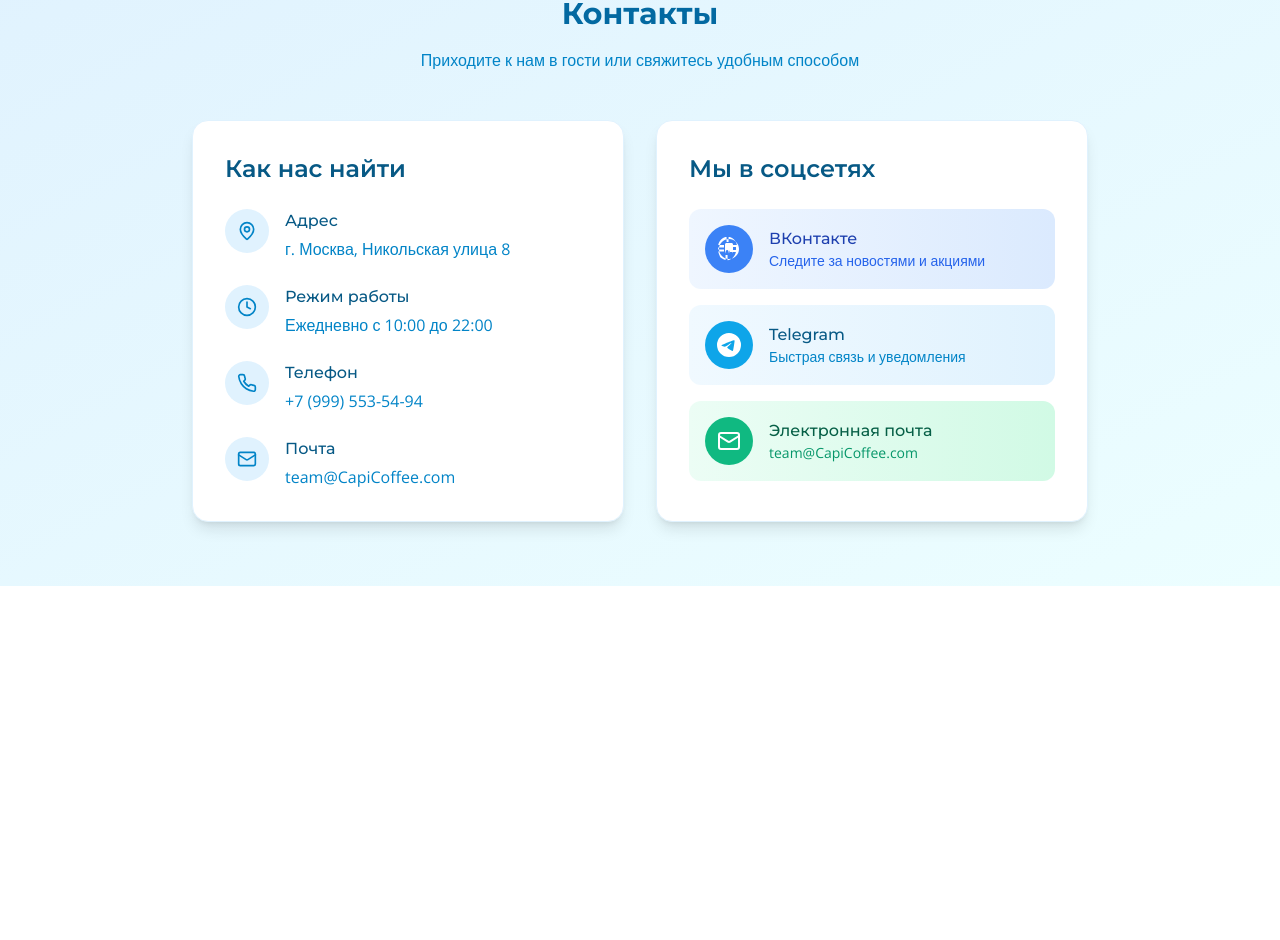
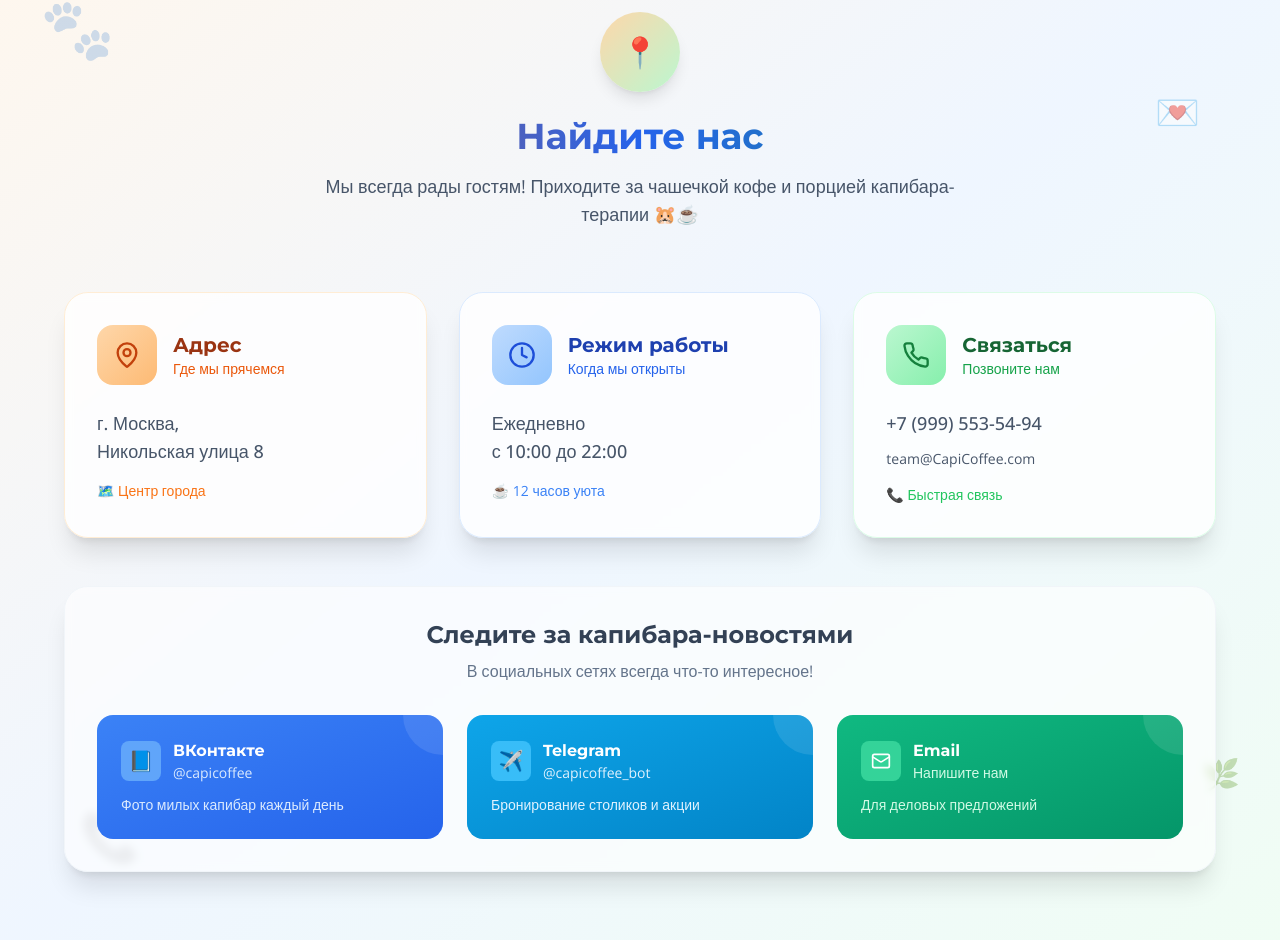
Before and after one commit to pr-poehali-dev/cafe-kapi-design, a React (Vite) app: page / in a window 1280 px wide. Shown: the part 8876-9816 px from the top of the page. Before the commit the page ends 9462 px from the top, so only its background shows below. Built offline with nearby package versions, Linux system fonts and the light colour scheme.

Commit message:
Обновление дизайна контактов

```diff
--- a/src/components/Contacts.tsx
+++ b/src/components/Contacts.tsx
@@ -1,145 +1,232 @@
 import Icon from "@/components/ui/icon";
+import { useState } from "react";
 
 const Contacts = () => {
+  const [hoveredCard, setHoveredCard] = useState<string | null>(null);
+  const [copiedPhone, setCopiedPhone] = useState(false);
+  const [copiedEmail, setCopiedEmail] = useState(false);
+
+  const copyPhone = () => {
+    navigator.clipboard.writeText("+7 (999) 553-54-94");
+    setCopiedPhone(true);
+    setTimeout(() => setCopiedPhone(false), 2000);
+  };
+
+  const copyEmail = () => {
+    navigator.clipboard.writeText("team@CapiCoffee.com");
+    setCopiedEmail(true);
+    setTimeout(() => setCopiedEmail(false), 2000);
+  };
+
   return (
     <section
       id="contacts"
-      className="py-16 bg-gradient-to-br from-nature-100 to-aqua-50"
+      className="py-20 bg-gradient-to-br from-orange-50 via-blue-50 to-green-50 relative overflow-hidden"
     >
-      <div className="container mx-auto px-4">
-        <div className="text-center mb-12">
-          <h2 className="text-3xl font-bold text-nature-700 mb-4">Контакты</h2>
-          <p className="text-nature-600">
-            Приходите к нам в гости или свяжитесь удобным способом
+      {/* Плавающие декоративные элементы */}
+      <div className="absolute inset-0 pointer-events-none">
+        <div className="absolute top-20 left-10 text-6xl opacity-20 animate-bounce">
+          🐾
+        </div>
+        <div className="absolute top-40 right-20 text-4xl opacity-20 animate-pulse">
+          💌
+        </div>
+        <div className="absolute bottom-20 left-20 text-5xl opacity-20 animate-bounce delay-1000">
+          📞
+        </div>
+        <div className="absolute bottom-40 right-10 text-3xl opacity-20 animate-pulse delay-500">
+          🌿
+        </div>
+      </div>
+
+      <div className="container mx-auto px-4 relative z-10">
+        <div className="text-center mb-16">
+          <div className="inline-flex items-center justify-center w-20 h-20 bg-gradient-to-br from-orange-200 to-green-200 rounded-full mb-6 shadow-lg">
+            <span className="text-3xl">📍</span>
+          </div>
+          <h2 className="text-4xl font-bold text-transparent bg-clip-text bg-gradient-to-r from-orange-600 via-blue-600 to-green-600 mb-4">
+            Найдите нас
+          </h2>
+          <p className="text-slate-600 max-w-2xl mx-auto text-lg">
+            Мы всегда рады гостям! Приходите за чашечкой кофе и порцией
+            капибара-терапии 🐹☕
           </p>
         </div>
 
-        <div className="max-w-4xl mx-auto">
-          <div className="grid md:grid-cols-2 gap-8">
-            {/* Контактная информация */}
-            <div className="bg-white rounded-2xl p-8 shadow-lg border border-nature-100">
-              <h3 className="text-2xl font-semibold text-nature-800 mb-6">
-                Как нас найти
-              </h3>
-
-              <div className="space-y-6">
-                <div className="flex items-start">
-                  <div className="bg-nature-100 rounded-full p-3 mr-4 flex-shrink-0">
-                    <Icon name="MapPin" size={20} className="text-nature-600" />
+        <div className="max-w-6xl mx-auto">
+          <div className="grid lg:grid-cols-3 gap-8 mb-12">
+            {/* Местоположение */}
+            <div
+              className="bg-white/80 backdrop-blur-sm rounded-3xl p-8 shadow-xl border border-orange-100 hover:shadow-2xl hover:-translate-y-2 transition-all duration-500 cursor-pointer group"
+              onMouseEnter={() => setHoveredCard("location")}
+              onMouseLeave={() => setHoveredCard(null)}
+            >
+              <div className="flex items-center mb-6">
+                <div className="bg-gradient-to-br from-orange-200 to-orange-300 rounded-2xl p-4 mr-4 group-hover:scale-110 group-hover:rotate-6 transition-all duration-300">
+                  <Icon name="MapPin" size={28} className="text-orange-700" />
                 </div>
                 <div>
-                    <h4 className="font-medium text-nature-800 mb-1">Адрес</h4>
-                    <p className="text-nature-600">
-                      г. Москва, Никольская улица 8
+                  <h3 className="text-xl font-bold text-orange-800">Адрес</h3>
+                  <p className="text-orange-600 text-sm">Где мы прячемся</p>
+                </div>
+              </div>
+              <p className="text-slate-600 text-lg font-medium">
+                г. Москва,
+                <br />
+                Никольская улица 8
               </p>
+              <div className="mt-4 text-orange-500 text-sm">
+                {hoveredCard === "location"
+                  ? "📍 Кликните, чтобы открыть карту"
+                  : "🗺️ Центр города"}
               </div>
             </div>
 
-                <div className="flex items-start">
-                  <div className="bg-nature-100 rounded-full p-3 mr-4 flex-shrink-0">
-                    <Icon name="Clock" size={20} className="text-nature-600" />
+            {/* Время работы */}
+            <div
+              className="bg-white/80 backdrop-blur-sm rounded-3xl p-8 shadow-xl border border-blue-100 hover:shadow-2xl hover:-translate-y-2 transition-all duration-500 cursor-pointer group"
+              onMouseEnter={() => setHoveredCard("time")}
+              onMouseLeave={() => setHoveredCard(null)}
+            >
+              <div className="flex items-center mb-6">
+                <div className="bg-gradient-to-br from-blue-200 to-blue-300 rounded-2xl p-4 mr-4 group-hover:scale-110 group-hover:rotate-6 transition-all duration-300">
+                  <Icon name="Clock" size={28} className="text-blue-700" />
                 </div>
                 <div>
-                    <h4 className="font-medium text-nature-800 mb-1">
+                  <h3 className="text-xl font-bold text-blue-800">
                     Режим работы
-                    </h4>
-                    <p className="text-nature-600">
-                      Ежедневно с 10:00 до 22:00
+                  </h3>
+                  <p className="text-blue-600 text-sm">Когда мы открыты</p>
+                </div>
+              </div>
+              <p className="text-slate-600 text-lg font-medium">
+                Ежедневно
+                <br />с 10:00 до 22:00
               </p>
+              <div className="mt-4 text-blue-500 text-sm">
+                {hoveredCard === "time"
+                  ? "⏰ Сейчас открыто!"
+                  : "☕ 12 часов уюта"}
               </div>
             </div>
 
-                <div className="flex items-start">
-                  <div className="bg-nature-100 rounded-full p-3 mr-4 flex-shrink-0">
-                    <Icon name="Phone" size={20} className="text-nature-600" />
+            {/* Контакты */}
+            <div
+              className="bg-white/80 backdrop-blur-sm rounded-3xl p-8 shadow-xl border border-green-100 hover:shadow-2xl hover:-translate-y-2 transition-all duration-500 cursor-pointer group"
+              onMouseEnter={() => setHoveredCard("contact")}
+              onMouseLeave={() => setHoveredCard(null)}
+            >
+              <div className="flex items-center mb-6">
+                <div className="bg-gradient-to-br from-green-200 to-green-300 rounded-2xl p-4 mr-4 group-hover:scale-110 group-hover:rotate-6 transition-all duration-300">
+                  <Icon name="Phone" size={28} className="text-green-700" />
                 </div>
                 <div>
-                    <h4 className="font-medium text-nature-800 mb-1">
-                      Телефон
-                    </h4>
-                    <p className="text-nature-600">+7 (999) 553-54-94</p>
+                  <h3 className="text-xl font-bold text-green-800">
+                    Связаться
+                  </h3>
+                  <p className="text-green-600 text-sm">Позвоните нам</p>
                 </div>
               </div>
-
-                <div className="flex items-start">
-                  <div className="bg-nature-100 rounded-full p-3 mr-4 flex-shrink-0">
-                    <Icon name="Mail" size={20} className="text-nature-600" />
+              <div className="space-y-3">
+                <button
+                  onClick={copyPhone}
+                  className="block w-full text-left text-slate-600 text-lg font-medium hover:text-green-600 transition-colors"
+                >
+                  +7 (999) 553-54-94
+                </button>
+                <button
+                  onClick={copyEmail}
+                  className="block w-full text-left text-slate-600 text-sm hover:text-green-600 transition-colors"
+                >
+                  team@CapiCoffee.com
+                </button>
               </div>
-                  <div>
-                    <h4 className="font-medium text-nature-800 mb-1">Почта</h4>
-                    <p className="text-nature-600">team@CapiCoffee.com</p>
-                  </div>
+              <div className="mt-4 text-green-500 text-sm">
+                {copiedPhone
+                  ? "📋 Телефон скопирован!"
+                  : copiedEmail
+                    ? "📋 Email скопирован!"
+                    : hoveredCard === "contact"
+                      ? "📋 Кликните, чтобы скопировать"
+                      : "📞 Быстрая связь"}
               </div>
             </div>
           </div>
 
-            {/* Социальные сети */}
-            <div className="bg-white rounded-2xl p-8 shadow-lg border border-nature-100">
-              <h3 className="text-2xl font-semibold text-nature-800 mb-6">
-                Мы в соцсетях
+          {/* Социальные сети с анимацией */}
+          <div className="bg-white/60 backdrop-blur-sm rounded-3xl p-8 shadow-xl border border-slate-100">
+            <div className="text-center mb-8">
+              <h3 className="text-2xl font-bold text-slate-700 mb-2">
+                Следите за капибара-новостями
               </h3>
+              <p className="text-slate-500">
+                В социальных сетях всегда что-то интересное!
+              </p>
+            </div>
 
-              <div className="space-y-4">
+            <div className="grid md:grid-cols-3 gap-6">
               <a
                 href="#"
-                  className="flex items-center p-4 rounded-xl bg-gradient-to-r from-blue-50 to-blue-100 hover:from-blue-100 hover:to-blue-200 transition-all duration-300 group"
+                className="group relative overflow-hidden bg-gradient-to-br from-blue-500 to-blue-600 rounded-2xl p-6 text-white hover:from-blue-600 hover:to-blue-700 transition-all duration-300 transform hover:-translate-y-1 hover:shadow-xl"
               >
-                  <div className="bg-blue-500 rounded-full p-3 mr-4 group-hover:scale-110 transition-transform duration-300">
-                    <svg
-                      className="w-6 h-6 text-white"
-                      viewBox="0 0 24 24"
-                      fill="currentColor"
-                    >
-                      <path d="M15.07 13.76c-.16-.4-.56-.76-1.18-.76-.62 0-1.02.36-1.18.76L12 16.5l-.71-2.74c-.16-.4-.56-.76-1.18-.76-.62 0-1.02.36-1.18.76L8 16.5V7.5c0-.83.67-1.5 1.5-1.5h5c.83 0 1.5.67 1.5 1.5v9l-.93-2.74z" />
-                      <path d="M12 2C6.477 2 2 6.477 2 12s4.477 10 10 10 10-4.477 10-10S17.523 2 12 2zm7 10c0 .34-.03.67-.08 1H13v2h5.92c-.45 2.1-1.47 3.98-2.92 5.45-1.45 1.47-3.35 2.47-5.45 2.92V18h-2v4.92c-2.1-.45-3.98-1.47-5.45-2.92C2.65 18.55 1.65 16.65 1.2 14.55H7v-2H1.08c.05-.33.08-.66.08-1s-.03-.67-.08-1H7V8H1.2c.45-2.1 1.47-3.98 2.92-5.45C5.57 1.1 7.47.1 9.57-.35V5h2V-.35c2.1.45 3.98 1.47 5.45 2.92 1.45 1.47 2.47 3.35 2.92 5.45H13v2h5.92c.05.33.08.66.08 1z" />
-                    </svg>
+                <div className="absolute top-0 right-0 w-20 h-20 bg-white/10 rounded-full -mr-10 -mt-10 group-hover:scale-150 transition-transform duration-500"></div>
+                <div className="relative z-10">
+                  <div className="flex items-center mb-3">
+                    <div className="w-10 h-10 bg-blue-400 rounded-lg flex items-center justify-center mr-3">
+                      <span className="text-xl">📘</span>
                     </div>
                     <div>
-                    <h4 className="font-medium text-blue-800">ВКонтакте</h4>
-                    <p className="text-blue-600 text-sm">
-                      Следите за новостями и акциями
+                      <h4 className="font-bold">ВКонтакте</h4>
+                      <p className="text-blue-100 text-sm">@capicoffee</p>
+                    </div>
+                  </div>
+                  <p className="text-blue-100 text-sm">
+                    Фото милых капибар каждый день
                   </p>
                 </div>
               </a>
 
               <a
                 href="#"
-                  className="flex items-center p-4 rounded-xl bg-gradient-to-r from-sky-50 to-sky-100 hover:from-sky-100 hover:to-sky-200 transition-all duration-300 group"
+                className="group relative overflow-hidden bg-gradient-to-br from-sky-500 to-sky-600 rounded-2xl p-6 text-white hover:from-sky-600 hover:to-sky-700 transition-all duration-300 transform hover:-translate-y-1 hover:shadow-xl"
               >
-                  <div className="bg-sky-500 rounded-full p-3 mr-4 group-hover:scale-110 transition-transform duration-300">
-                    <svg
-                      className="w-6 h-6 text-white"
-                      viewBox="0 0 24 24"
-                      fill="currentColor"
-                    >
-                      <path d="M11.944 0A12 12 0 0 0 0 12a12 12 0 0 0 12 12 12 12 0 0 0 12-12A12 12 0 0 0 12 0a12 12 0 0 0-.056 0zm4.962 7.224c.1-.002.321.023.465.14a.506.506 0 0 1 .171.325c.016.093.036.306.02.472-.18 1.898-.962 6.502-1.36 8.627-.168.9-.499 1.201-.82 1.23-.696.065-1.225-.46-1.9-.902-1.056-.693-1.653-1.124-2.678-1.8-1.185-.78-.417-1.21.258-1.91.177-.184 3.247-2.977 3.307-3.23.007-.032.014-.15-.056-.212s-.174-.041-.249-.024c-.106.024-1.793 1.14-5.061 3.345-.48.33-.913.49-1.302.48-.428-.008-1.252-.241-1.865-.44-.752-.245-1.349-.374-1.297-.789.027-.216.325-.437.893-.663 3.498-1.524 5.83-2.529 6.998-3.014 3.332-1.386 4.025-1.627 4.476-1.635z" />
-                    </svg>
+                <div className="absolute top-0 right-0 w-20 h-20 bg-white/10 rounded-full -mr-10 -mt-10 group-hover:scale-150 transition-transform duration-500"></div>
+                <div className="relative z-10">
+                  <div className="flex items-center mb-3">
+                    <div className="w-10 h-10 bg-sky-400 rounded-lg flex items-center justify-center mr-3">
+                      <span className="text-xl">✈️</span>
                     </div>
                     <div>
-                    <h4 className="font-medium text-sky-800">Telegram</h4>
-                    <p className="text-sky-600 text-sm">
-                      Быстрая связь и уведомления
+                      <h4 className="font-bold">Telegram</h4>
+                      <p className="text-sky-100 text-sm">@capicoffee_bot</p>
+                    </div>
+                  </div>
+                  <p className="text-sky-100 text-sm">
+                    Бронирование столиков и акции
                   </p>
                 </div>
               </a>
 
               <a
                 href="mailto:team@CapiCoffee.com"
-                  className="flex items-center p-4 rounded-xl bg-gradient-to-r from-emerald-50 to-emerald-100 hover:from-emerald-100 hover:to-emerald-200 transition-all duration-300 group"
+                className="group relative overflow-hidden bg-gradient-to-br from-emerald-500 to-emerald-600 rounded-2xl p-6 text-white hover:from-emerald-600 hover:to-emerald-700 transition-all duration-300 transform hover:-translate-y-1 hover:shadow-xl"
               >
-                  <div className="bg-emerald-500 rounded-full p-3 mr-4 group-hover:scale-110 transition-transform duration-300">
-                    <Icon name="Mail" size={24} className="text-white" />
+                <div className="absolute top-0 right-0 w-20 h-20 bg-white/10 rounded-full -mr-10 -mt-10 group-hover:scale-150 transition-transform duration-500"></div>
+                <div className="relative z-10">
+                  <div className="flex items-center mb-3">
+                    <div className="w-10 h-10 bg-emerald-400 rounded-lg flex items-center justify-center mr-3">
+                      <Icon name="Mail" size={20} className="text-white" />
                     </div>
                     <div>
-                    <h4 className="font-medium text-emerald-800">
-                      Электронная почта
-                    </h4>
-                    <p className="text-emerald-600 text-sm">
-                      team@CapiCoffee.com
+                      <h4 className="font-bold">Email</h4>
+                      <p className="text-emerald-100 text-sm">Напишите нам</p>
+                    </div>
+                  </div>
+                  <p className="text-emerald-100 text-sm">
+                    Для деловых предложений
                   </p>
                 </div>
               </a>
-              </div>
             </div>
           </div>
         </div>
```
Lines whose indentation alone changed are shown as unchanged.
